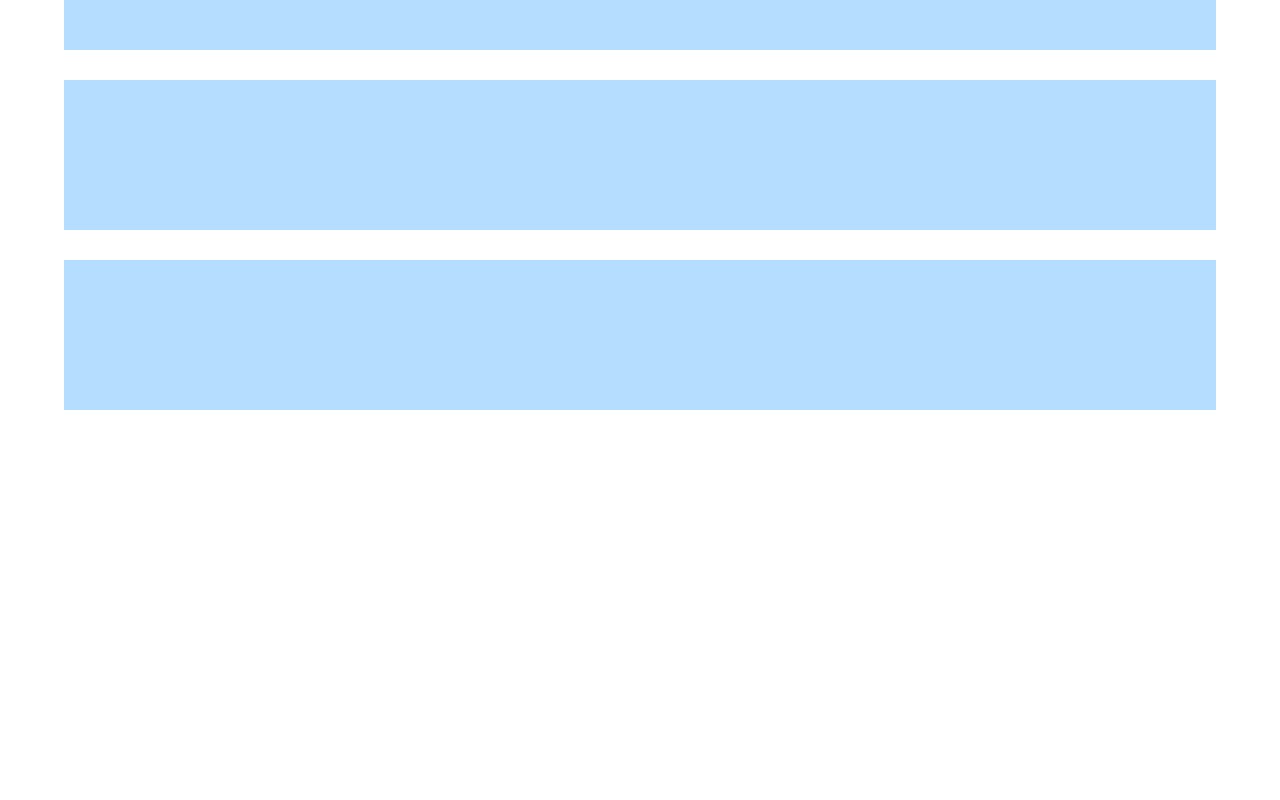
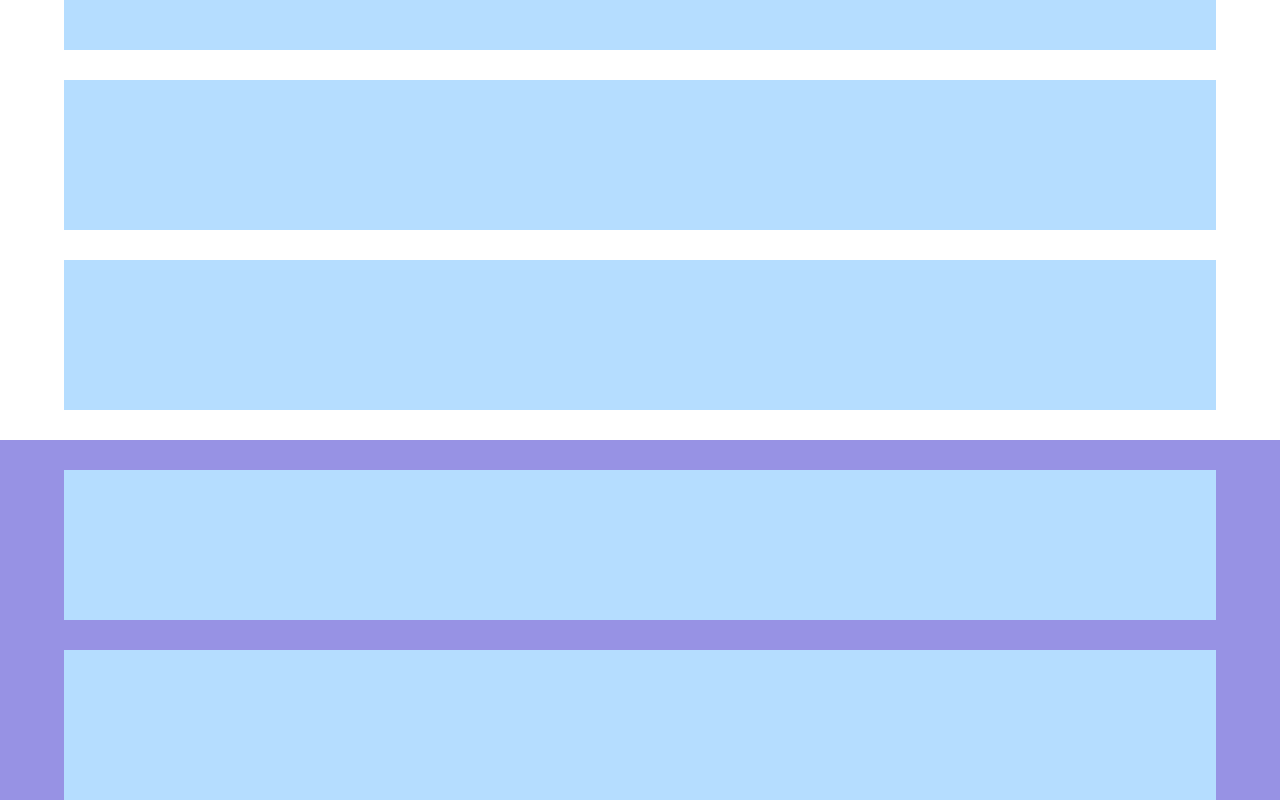
Before and after one commit to Anymoose98/htmlcss-responsive-layout, a plain HTML site: page index.html in a window 1280 px wide. Shown: the part 570-1370 px from the top of the page. Before the commit the page ends 980 px from the top, so only its background shows below. Drawn offline with Linux system fonts and the light colour scheme.

Commit message:
Strategic Planning quadrati fatti

```diff
--- a/css/style.css
+++ b/css/style.css
@@ -3,6 +3,19 @@
     margin: 0;
     box-sizing: border-box;
 }
+
+
+
+/*
+*******************************
+bg-color
+*******************************
+*/
+
+.bg-viola{
+    background-color: rgb(151, 146, 228);
+}
+
 
 /*
 *******************************
--- a/index.html
+++ b/index.html
@@ -17,19 +17,28 @@
 
     <main>
         <div class="contenitore-main">
+
+            <!-- sezione  Get a demo application-->
             <div class="riga-main">
-                <!-- sezione  Get a demo application-->
                 <div class="col-main"></div>
                 <div class="col-main"></div>
                 <div class="col-main"></div>
                 <div class="col-main"></div>
                 <div class="col-main"></div>
-                <!-- Strategic Planning -->
-                <!-- We are committed expert partners -->
-                <!-- Benefits of working with us -->
-                <!-- About Us -->
-                <!-- Parte it's Free -->
             </div>
+
+             <!-- Strategic Planning -->
+             <div class="bg-viola">
+                <div class="riga-main">
+                    <div class="col-main"></div>
+                    <div class="col-main"></div>
+                 </div>
+            </div>
+             <!-- We are committed expert partners -->
+             <!-- Benefits of working with us -->
+             <!-- About Us -->
+             <!-- Parte it's Free -->
+
         </div>
     </main>
 
```
